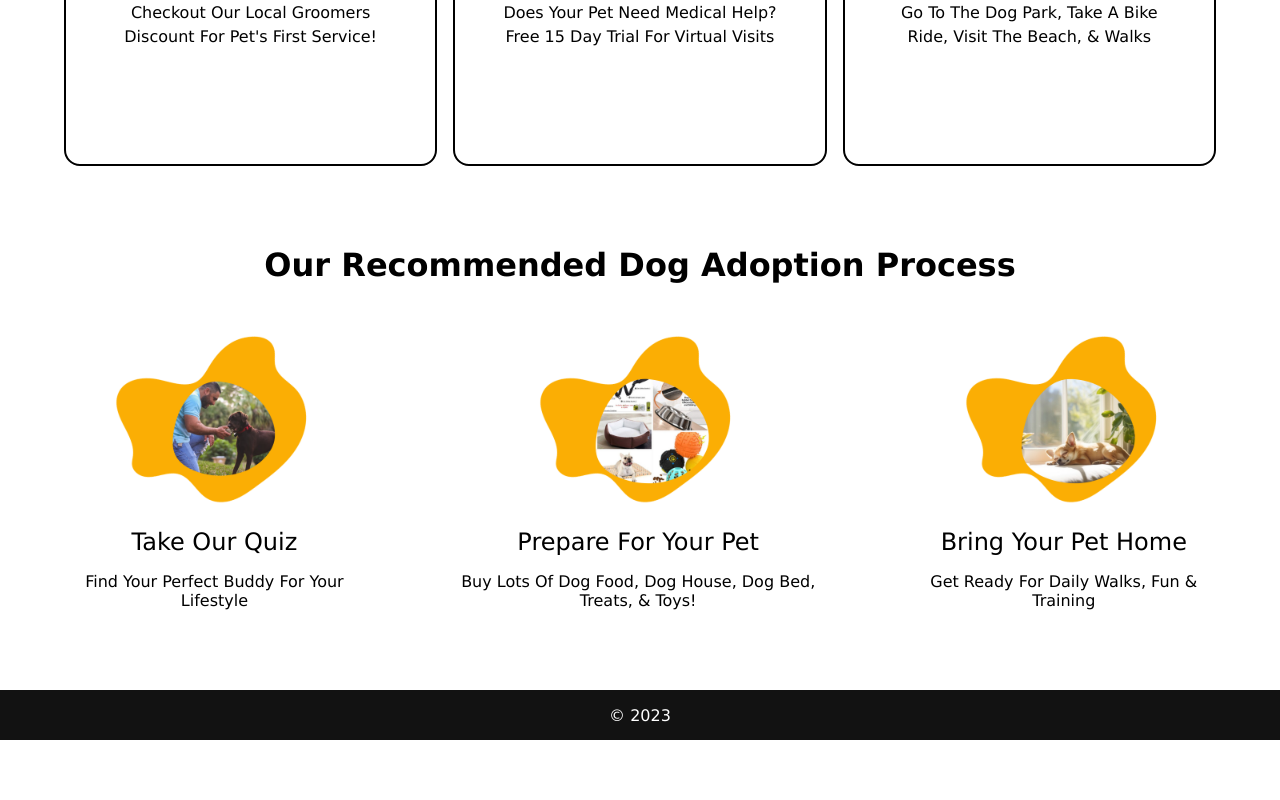
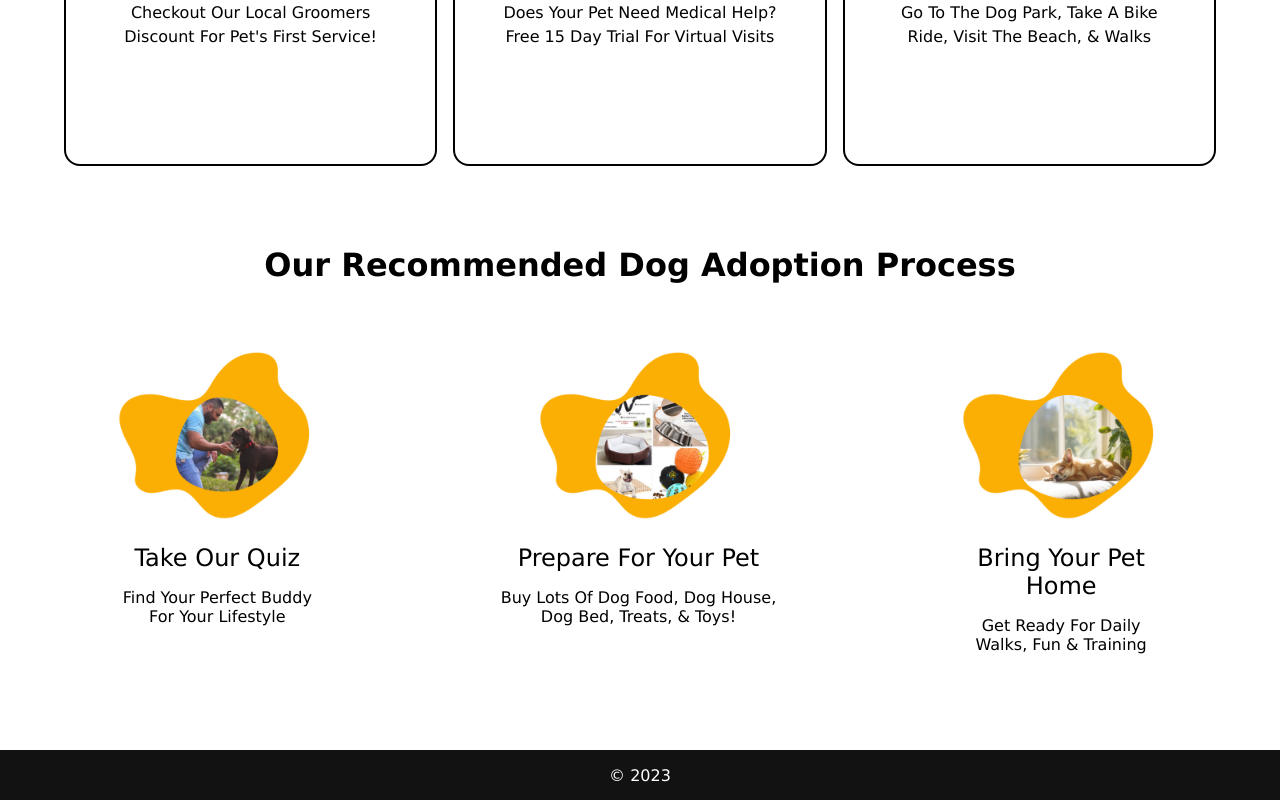
Before and after one commit to jvpink200/aerodogadoption, a Next.js app: page / in a window 1280 px wide. Shown: the part 978-1778 px from the top of the page. Before the commit the page ends 1718 px from the top, so only its background shows below. Built offline with nearby package versions, Linux system fonts and the light colour scheme; no server answers.

Commit message:
fixeed processcard

```diff
--- a/pages/components/AdoptionProcess.jsx
+++ b/pages/components/AdoptionProcess.jsx
@@ -1,23 +1,20 @@
-import Image from "next/image";
 import { processes } from "../constants";
+import ProcessCard from "./ProcessCard";
+
 export default function AdoptionProcess() {
   return (
     <section className="adoption">
       <p className="title">Our Recommended Dog Adoption Process</p>
+
       <div className="steps">
         {processes.map((process) => {
           return (
-            <div key={process.step} className="process">
-              <Image
-                width={200}
-                height={200}
-                src={`/${process.img}`}
-                alt={process.text}
-                className="img"
-                quality={100}
+            <div key={process.step} className={`process ${process.cardNum}`}>
+              <ProcessCard
+                img={process.img}
+                text={process.text}
+                subTitle={process.subTitle}
               />
-              <p className="subTitle">{process.subTitle}</p>
-              <p className="text">{process.text}</p>
             </div>
           );
         })}
--- /dev/null
+++ b/pages/components/ProcessCard.jsx
@@ -0,0 +1,18 @@
+import Image from "next/image";
+export default function ProcessCard({ img, text, subTitle }) {
+  return (
+    <div className="processCard">
+      <Image
+        width={200}
+        height={200}
+        src={`/${img}`}
+        alt={text}
+        className="img"
+        quality={100}
+      />
+      <p className="subTitle">{subTitle}</p>
+      <span className="soon">Coming Soon!</span>
+      <p className="text">{text}</p>
+    </div>
+  );
+}
--- a/pages/constants.jsx
+++ b/pages/constants.jsx
@@ -22,18 +22,21 @@ const processes = [
     img: "dogQuiz.png",
     subTitle: "Take Our Quiz",
     text: "find your perfect buddy for your lifestyle",
+    cardNum: "one",
   },
   {
     step: 2,
     img: "ownerDogBed.png",
     subTitle: "prepare for your pet",
     text: "Buy lots of dog food, dog house, dog bed, treats, & toys!",
+    cardNum: "two",
   },
   {
     step: 3,
     img: "dogHome.png",
     subTitle: "bring your pet home",
     text: "get ready for daily walks, fun & training",
+    cardNum: "three",
   },
 ];
 
--- a/styles/process.scss
+++ b/styles/process.scss
@@ -4,9 +4,18 @@
   padding: 32px;
   text-transform: capitalize;
   .title {
+    font-size: 2rem;
     font-weight: 700;
-    font-size: 2rem;
   }
+  .processCard {
+    margin: 16px 32px;
+  }
+  span {
+    &.soon {
+      display: none;
+    }
+  }
+
   .process {
     padding: 48px;
     margin-top: 16px;
@@ -21,6 +30,23 @@
       margin-top: 16px;
     }
   }
+  .one,
+  .two,
+  .three {
+    &:hover {
+      span {
+        &.soon {
+          display: block;
+        }
+      }
+      .processCard {
+        .subTitle,
+        .text {
+          color: transparent;
+        }
+      }
+    }
+  }
   @media screen and (min-width: 1200px) {
     .steps {
       display: flex;
--- a/styles/results.scss
+++ b/styles/results.scss
@@ -46,6 +46,7 @@
   align-items: center;
   justify-content: center;
   margin-top: 32px;
+  cursor: pointer;
   gap: 8px;
   .activePage {
     background-color: #fbae04;
@@ -60,6 +61,7 @@
     padding: 8px 24px;
     color: white;
     border: none;
+    cursor: pointer;
   }
   .nextBtn,
   .prevBtn {
```
